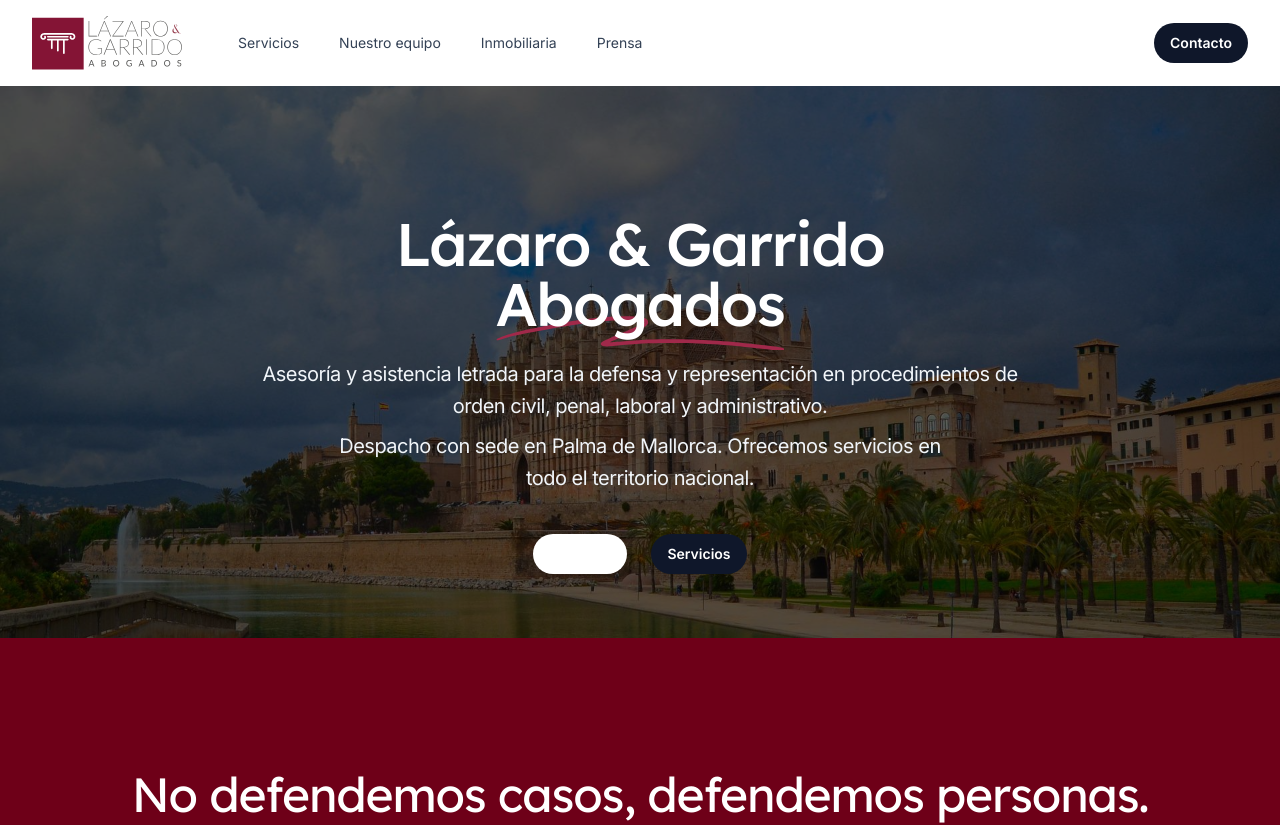
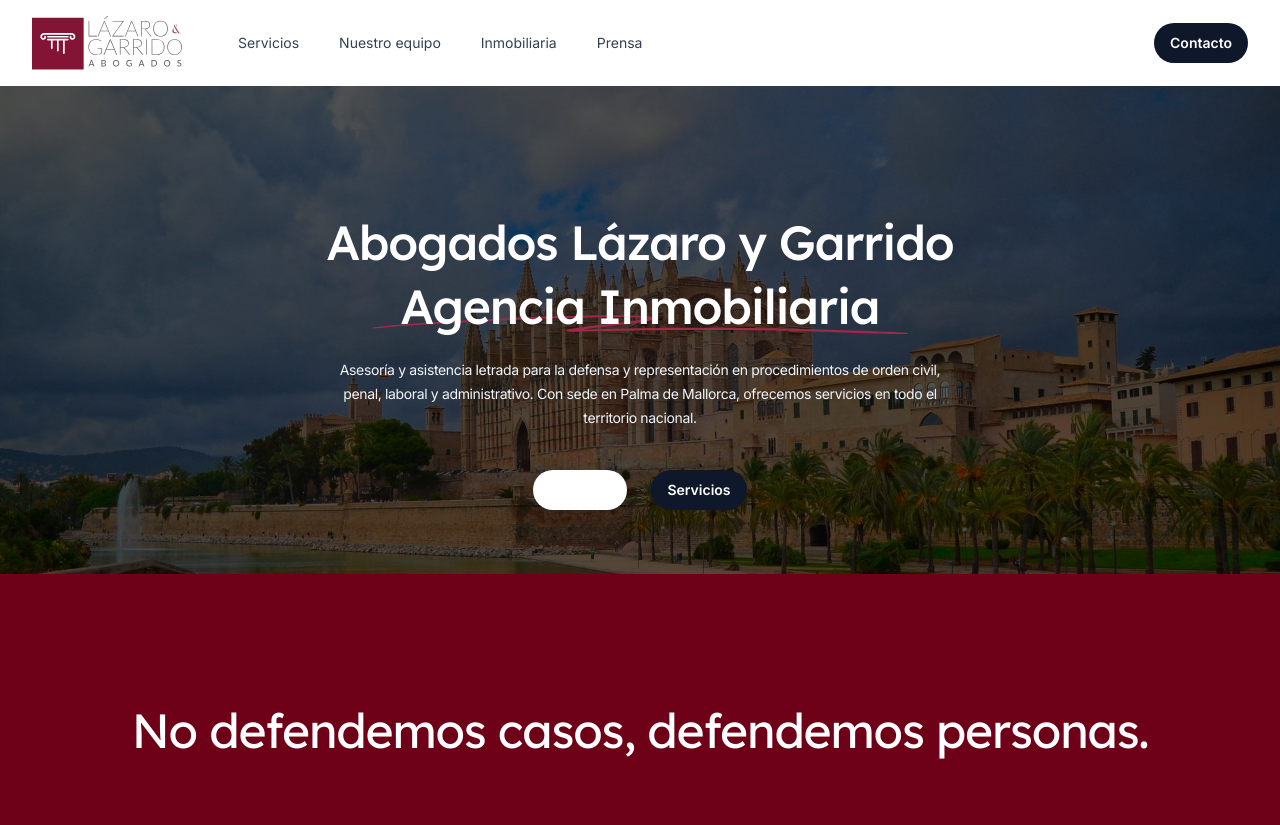
Before and after one commit to CarolinaCobo/lazaro-y-garrido, a Next.js app: page / in a window 1280 px wide. Shown: the top 825 px of the page. Built offline with nearby package versions, Linux system fonts and the light colour scheme.

Commit message:
update package and header

```diff
--- a/package.json
+++ b/package.json
@@ -16,7 +16,7 @@
     "axios": "^1.2.1",
     "clsx": "^1.2.1",
     "focus-visible": "^5.2.0",
-    "next": "13.0.2",
+    "next": "^15.5.4",
     "ngrok": "^4.3.3",
     "postcss-focus-visible": "^6.0.4",
     "react": "18.2.0",
--- a/src/components/Hero.jsx
+++ b/src/components/Hero.jsx
@@ -20,27 +20,30 @@ export function Hero() {
         </div>
       </div>
       <Container className="relative pt-20 pb-16 text-center lg:pt-32">
-        <h1 className="mx-auto max-w-2xl font-display text-4xl font-medium tracking-tight text-white sm:text-6xl">
-          Lázaro & Garrido
-          <span className="text-mallorca relative whitespace-nowrap ">
+        <div className="mx-auto max-w-4xl text-center">
+          <h1 className="font-display text-3xl font-medium tracking-tight text-white sm:text-4xl lg:text-5xl">
+            <div className="block">Abogados Lázaro y Garrido</div>
+            <div className="block mt-2 relative">
+              <span className="relative z-10">Agencia Inmobiliaria</span>
               <svg
                 aria-hidden="true"
                 viewBox="0 0 418 42"
-              className="absolute top-2/3 left-0 h-[0.58em] w-full fill-mallorca-400"
+                className="absolute top-2/3 left-1/2 transform -translate-x-1/2 h-[0.4em] w-[60%] fill-mallorca-400"
                 preserveAspectRatio="none"
               >
                 <path d="M203.371.916c-26.013-2.078-76.686 1.963-124.73 9.946L67.3 12.749C35.421 18.062 18.2 21.766 6.004 25.934 1.244 27.561.828 27.778.874 28.61c.07 1.214.828 1.121 9.595-1.176 9.072-2.377 17.15-3.92 39.246-7.496C123.565 7.986 157.869 4.492 195.942 5.046c7.461.108 19.25 1.696 19.17 2.582-.107 1.183-7.874 4.31-25.75 10.366-21.992 7.45-35.43 12.534-36.701 13.884-2.173 2.308-.202 4.407 4.442 4.734 2.654.187 3.263.157 15.593-.78 35.401-2.686 57.944-3.488 88.365-3.143 46.327.526 75.721 2.23 130.788 7.584 19.787 1.924 20.814 1.98 24.557 1.332l.066-.011c1.201-.203 1.53-1.825.399-2.335-2.911-1.31-4.893-1.604-22.048-3.261-57.509-5.556-87.871-7.36-132.059-7.842-23.239-.254-33.617-.116-50.627.674-11.629.54-42.371 2.494-46.696 2.967-2.359.259 8.133-3.625 26.504-9.81 23.239-7.825 27.934-10.149 28.304-14.005.417-4.348-3.529-6-16.878-7.066Z" />
               </svg>
-            <span className="relative"> Abogados </span>
-          </span>
+            </div>
           </h1>
-        <p className="mx-auto mt-6 max-w-3xl text-sm tracking-tight text-slate-100 md:text-xl">
+        </div>
+        <p className="mx-auto mt-6 max-w-2xl text-sm tracking-tight text-slate-100 md:text-md">
           Asesoría y asistencia letrada para la defensa y representación en
           procedimientos de orden civil, penal, laboral y administrativo.
+          Con sede en Palma de Mallorca, ofrecemos servicios en todo el
+          territorio nacional.
         </p>
         <p className="mx-auto mt-2 max-w-2xl text-sm tracking-tight text-slate-100 md:text-xl">
-          Despacho con sede en Palma de Mallorca. Ofrecemos servicios en todo el
-          territorio nacional.
+
         </p>
         <div className="mt-10 flex justify-center gap-x-6 ">
           <Button
```
Also changed, not shown: 1 other file (tests, documents, lock files or other folders). Lines whose indentation alone changed are shown as unchanged.
